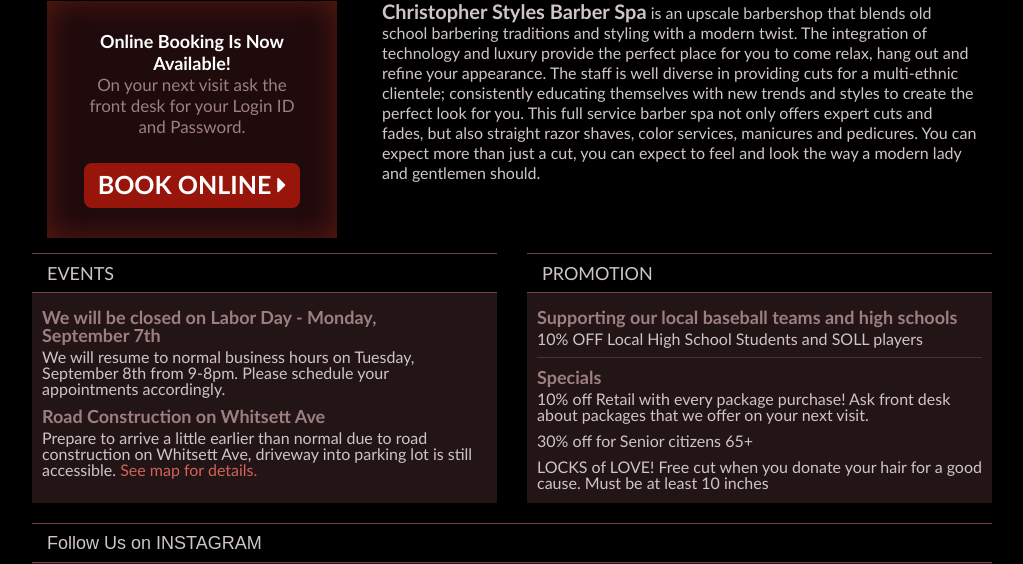
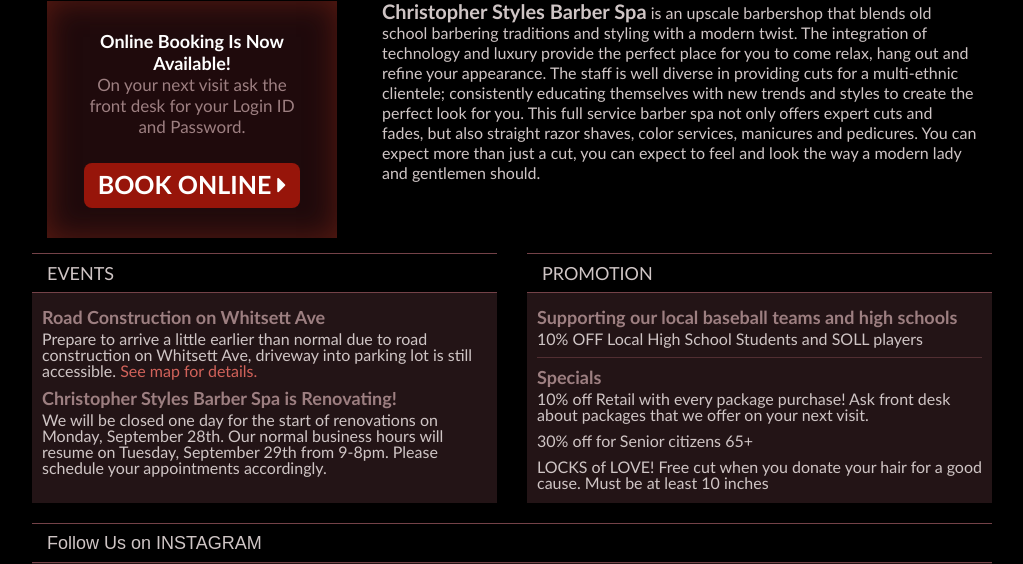
Before and after one commit to LisaSheaDesign/csbs, a PHP site: page / in a window 1280 px wide. Shown: the part 673-1237 px from the top of the page, without its empty margins (128-1151 px from the left). Run offline with PHP 8.4, Linux system fonts and the light colour scheme; some libraries are stand-ins or nearby versions.

Commit message:
update event section Renovatingcopy

```diff
--- a/index.php
+++ b/index.php
@@ -114,12 +114,11 @@
 						<article class="col-md-6 events">
 						<h2>Events<span>+</span></h2>
 							<div class="promoBox">
-							<h3>We will be closed on Labor Day - Monday, <br />September 7th</h3>
-							<p>We will resume to normal business hours on Tuesday, September 8th from 9-8pm. Please schedule your appointments accordingly.</p>
-
 							<h3>Road Construction on Whitsett Ave</h3>
 							<p>Prepare to arrive a little earlier than normal due to road construction on Whitsett Ave, driveway into parking lot is still accessible.
 							<a href="*" data-toggle="modal" data-target="#eModal">See map for details.</a></p>
+							<h3>Christopher Styles Barber Spa is Renovating!</h3>
+							<p>We will be closed one day for the start of renovations on Monday, September 28th. Our normal business hours will resume on Tuesday, September 29th from 9-8pm. Please schedule your appointments accordingly.</p>
 							</div>
 						</article> <!-- events END -->
 						<article class="col-md-6 padding promo">
```
Also changed, not shown: 1 other file.
